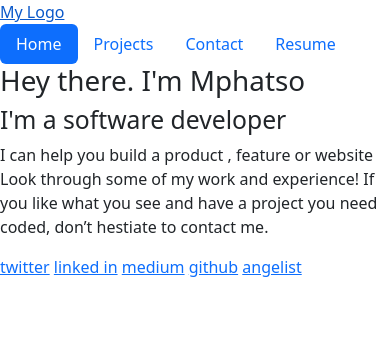
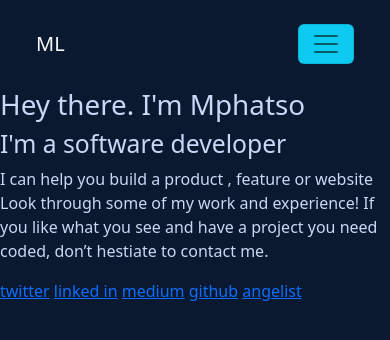
Before and after one commit to Lichapa/portfolio, a website: page src/index.html in a window 390 px wide. Drawn offline with nearby package versions, Linux system fonts and the light colour scheme.

Commit message:
added responsiveness to the navbar

```diff
--- a/src/index.html
+++ b/src/index.html
@@ -10,15 +10,16 @@
 </head>
 <body>
   <div class="container"></div>
-    <header class="d-flex flex-wrap">
-      <nav class="inline">
-        <div  class="nav me-auto">
-          <a href="index.html" class="nav-item ">My Logo</a>
-        </div>
-
-        <ul class="nav nav-pills align-right">
+    <header class="py-4 mx-4 navbar navbar-expand-lg nav">
+      <div class="container-fluid">
+        <a href="index.html" class="navbar-brand text-light ">ML</a>
+        <button class="navbar-toggler bg-info" type="button" data-bs-toggle="collapse" data-bs-target="#navbarSupportedContent" aria-controls="navbarSupportedContent" aria-expanded="false" aria-label="Toggle navigation">
+      <span class="navbar-toggler-icon"></span>
+    </button>
+        <div class="collapse navbar-collapse justify-content-lg-end" id="navbarSupportedContent">
+          <ul class="navbar-nav  mb-2 mb-lg-0 ">
             <li class="nav-item">
-            <a href="#" class="nav-link active">Home</a>
+              <a href="#" class="nav-link ">Home</a>
             </li>
             <li class="nav-item">
               <a href="#" class="nav-link ">Projects</a>
@@ -27,12 +28,13 @@
               <a href="#" class="nav-link ">Contact </a>
             </li>
             <li class="nav-item">
-            <a href="#" class="nav-link ">Resume</a>
+              <a href="resume.pdf" class="btn btn-outline-light nav-btn " target="_blank">Resume</a>
             </li>
+          </ul>
+        </div>
 
+      </div>
 
-        </ul>
-      </nav>
     </header>
   </div>
 
--- a/src/main.css
+++ b/src/main.css
@@ -0,0 +1,9 @@
+body {
+  background-color: #0a192f;
+  color: #ccd6f6;
+}
+
+.nav-link,
+.nav-btn {
+  color: #ccd6f6;
+}
```
Also changed, not shown: 1 other file. Lines whose indentation alone changed are shown as unchanged.
